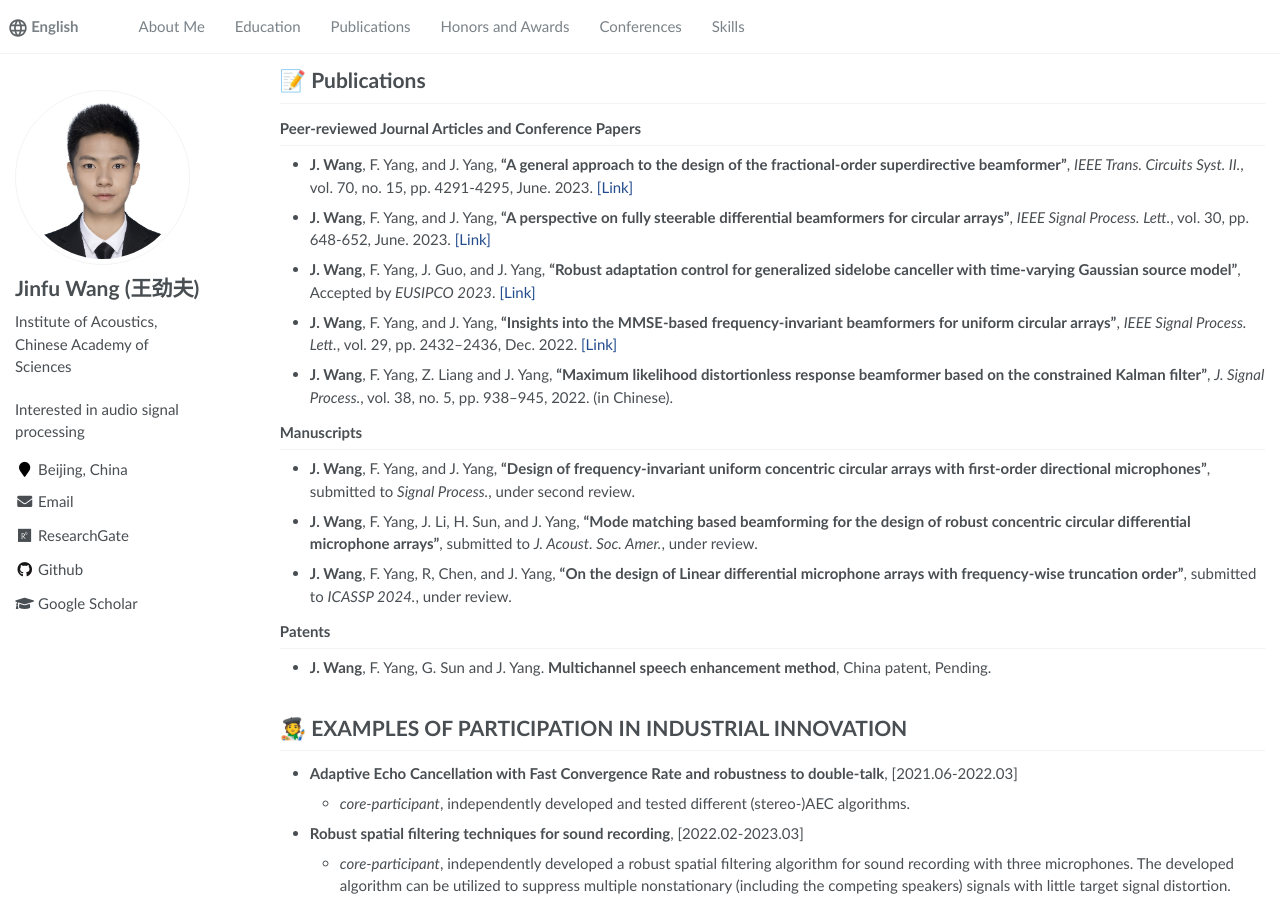
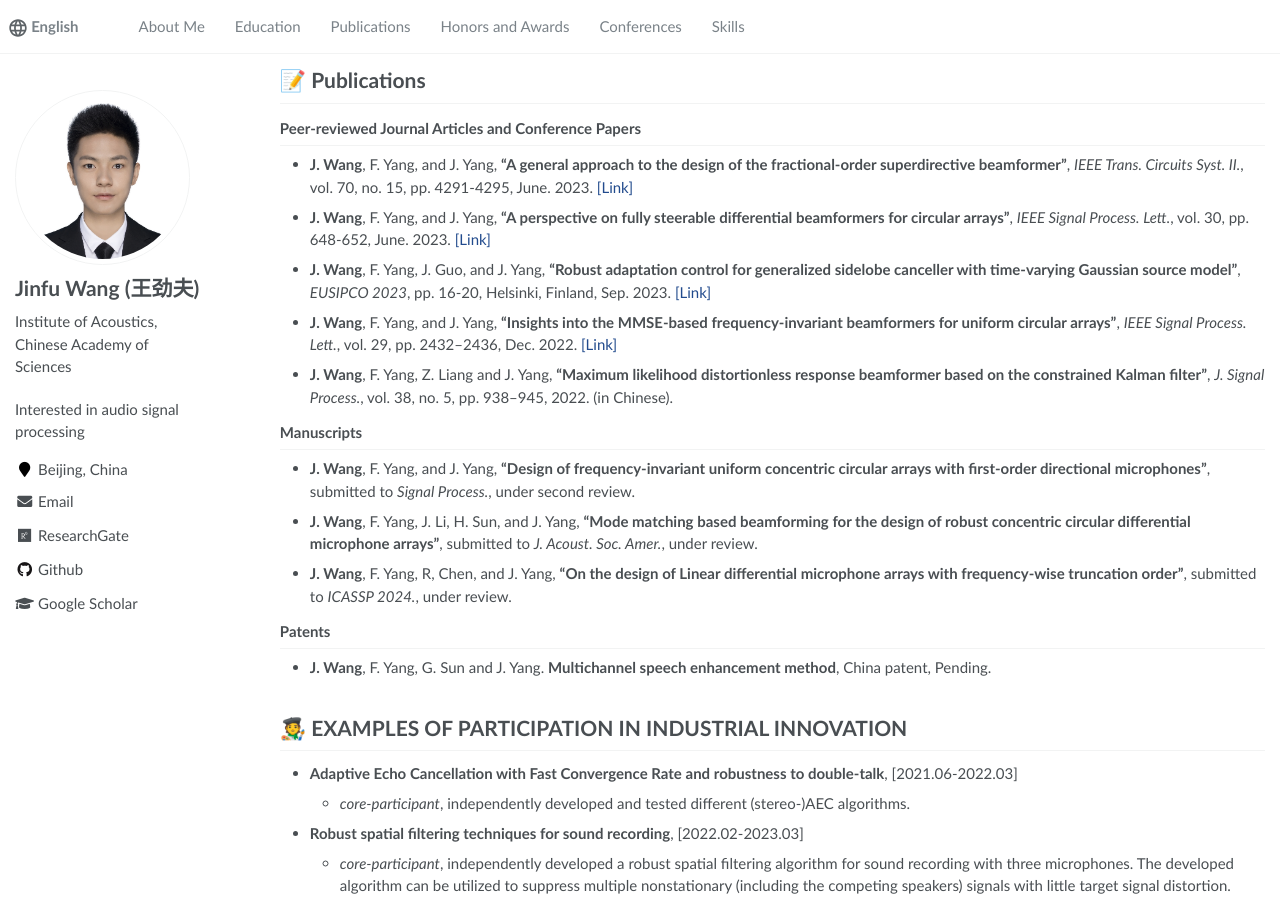
Before and after one commit to 875441459/875441459.github.io, a Jekyll site: the page built from _pages/about.md, in a window 1280 px wide and 900 px high, scrolled down 315 px. Built offline with Jekyll 4.4.1, drawn with Linux system fonts in a browser that asks for light colours.

Commit message:
Update about.md

```diff
--- a/_pages/about.md
+++ b/_pages/about.md
@@ -36,7 +36,7 @@ My research focuses on **microphone array processing**, **(semi-)blind speech se
 
 -  **J. Wang**, F. Yang, and J. Yang, **"A perspective on fully steerable differential beamformers for circular arrays"**, *IEEE Signal Process. Lett.*, vol. 30, pp. 648-652, June. 2023. [[Link]](https://ieeexplore.ieee.org/document/10138024)
 
--  **J. Wang**, F. Yang, J. Guo, and J. Yang, **"Robust adaptation control for generalized sidelobe canceller with time-varying Gaussian source model"**, Accepted by *EUSIPCO 2023*. [[Link]](https://eurasip.org/Proceedings/Eusipco/Eusipco2023/pdfs/0000016.pdf)
+-  **J. Wang**, F. Yang, J. Guo, and J. Yang, **"Robust adaptation control for generalized sidelobe canceller with time-varying Gaussian source model"**, *EUSIPCO 2023*, pp. 16-20, Helsinki, Finland, Sep. 2023. [[Link]](https://eurasip.org/Proceedings/Eusipco/Eusipco2023/pdfs/0000016.pdf)
 
 - **J. Wang**, F. Yang, and J. Yang, **"Insights into the MMSE-based frequency-invariant beamformers for uniform circular arrays"**, *IEEE Signal Process. Lett.*,  vol. 29, pp. 2432–2436, Dec. 2022.
 [[Link]](https://ieeexplore.ieee.org/document/9964078/metrics#metrics)
```
